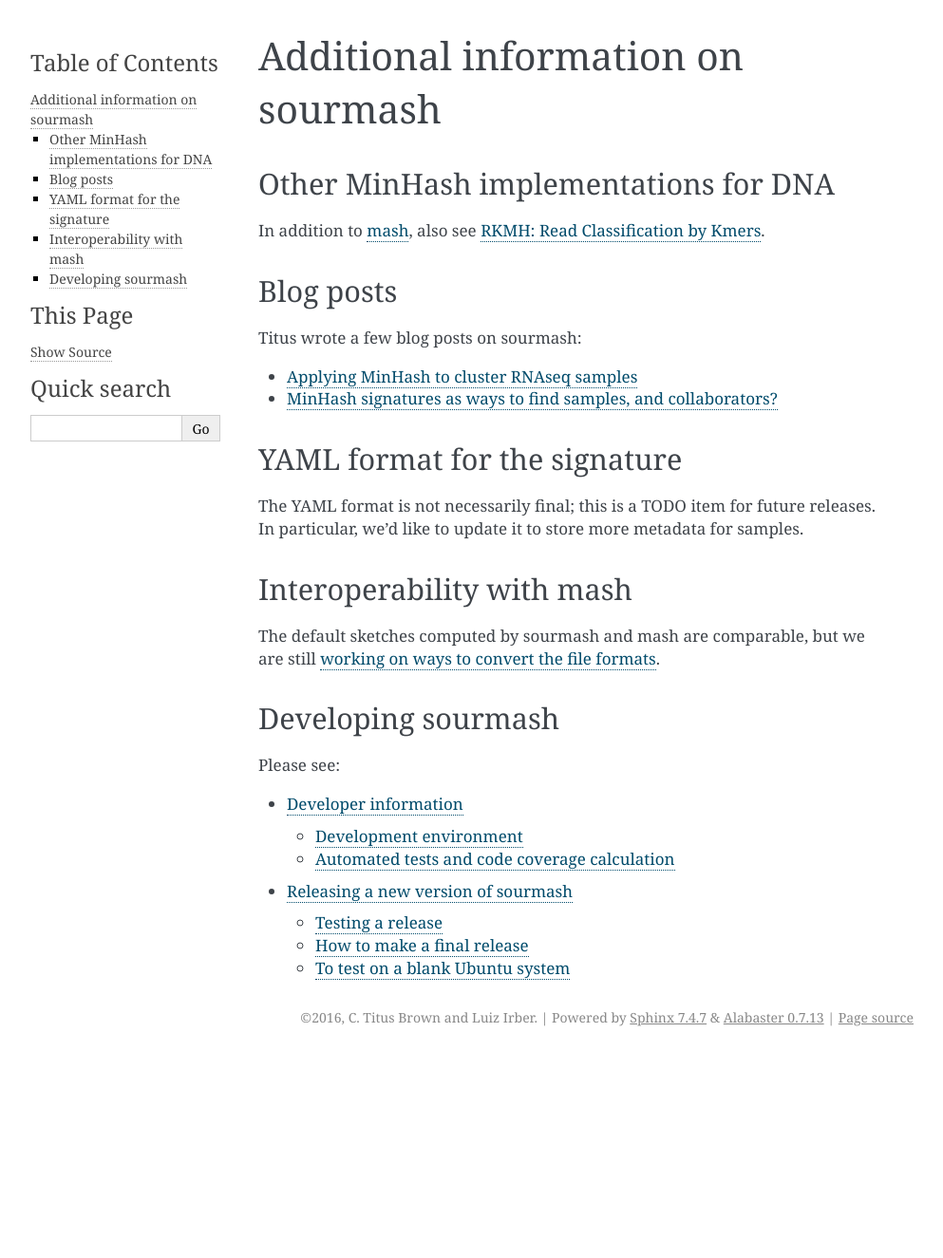
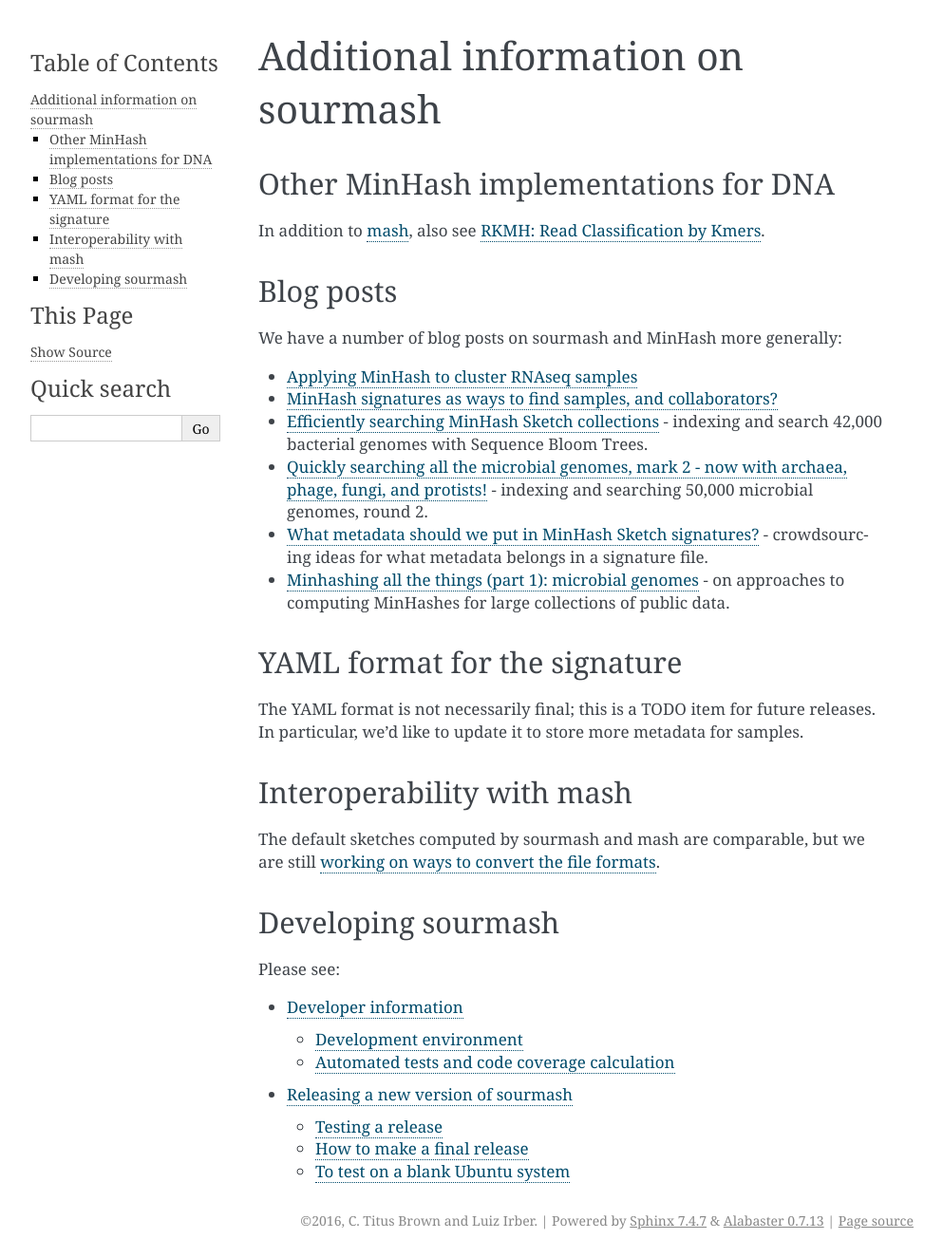
Before and after one commit to sourmash-bio/sourmash, a Sphinx documentation site: the page built from doc/more-info.rst, in a window 1280 px wide. Shown: the whole page at 95% size, without its empty margins (148-1141 px from the left). Built offline with Sphinx 7.4.7, drawn with Linux system fonts in a browser that asks for light colours; before the commit the page ends 1111 px from its top, so only the background shows below that.

Commit message:
add list of blog posts (#66)

```diff
--- a/doc/more-info.rst
+++ b/doc/more-info.rst
@@ -11,11 +11,30 @@
 Blog posts
 ----------
 
-Titus wrote a few blog posts on sourmash:
+We have a number of blog posts on sourmash and MinHash more generally:
 
-* `Applying MinHash to cluster RNAseq samples <http://ivory.idyll.org/blog/2016-sourmash.html>`__
+* `Applying MinHash to cluster RNAseq samples
+  <http://ivory.idyll.org/blog/2016-sourmash.html>`__
 
-* `MinHash signatures as ways to find samples, and collaborators? <http://ivory.idyll.org/blog/2016-sourmash-signatures.html>`__
+* `MinHash signatures as ways to find samples, and collaborators?
+  <http://ivory.idyll.org/blog/2016-sourmash-signatures.html>`__
+
+* `Efficiently searching MinHash Sketch collections
+  <http://ivory.idyll.org/blog/2016-sourmash-sbt.html>`__ - indexing and
+  search 42,000 bacterial genomes with Sequence Bloom Trees.
+
+* `Quickly searching all the microbial genomes, mark 2 - now with
+  archaea, phage, fungi, and protists!
+  <http://ivory.idyll.org/blog/2016-sourmash-sbt-more.html>`__ - indexing
+  and searching 50,000 microbial genomes, round 2.
+
+* `What metadata should we put in MinHash Sketch signatures?
+  <http://ivory.idyll.org/blog/2016-sourmash-signatures-metadata.html>`__ -
+  crowdsourcing ideas for what metadata belongs in a signature file.
+
+* `Minhashing all the things (part 1): microbial genomes
+  <http://blog.luizirber.org/2016/12/28/soursigs-arch-1/>`__ - on
+  approaches to computing MinHashes for large collections of public data.
 
 YAML format for the signature
 -----------------------------
```
